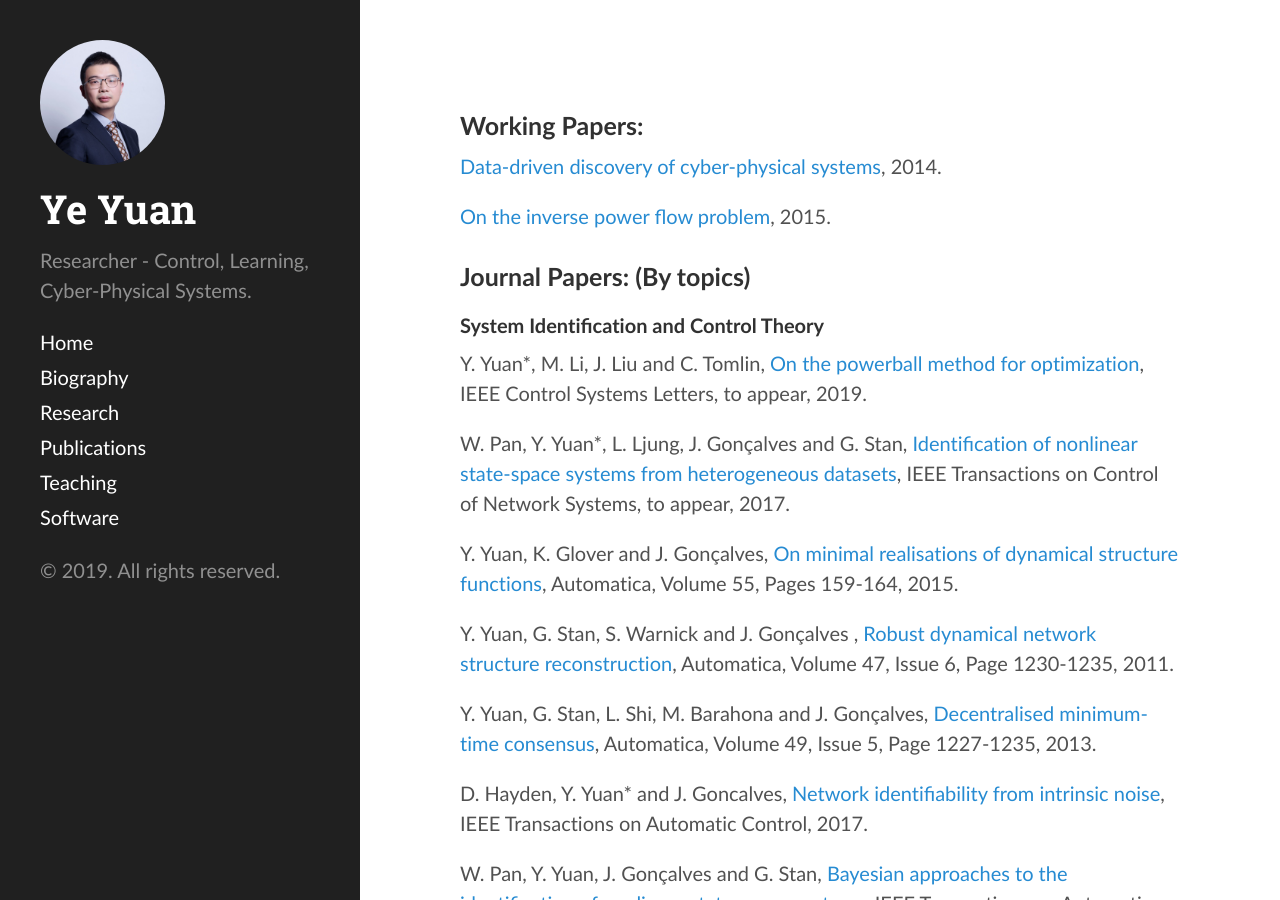
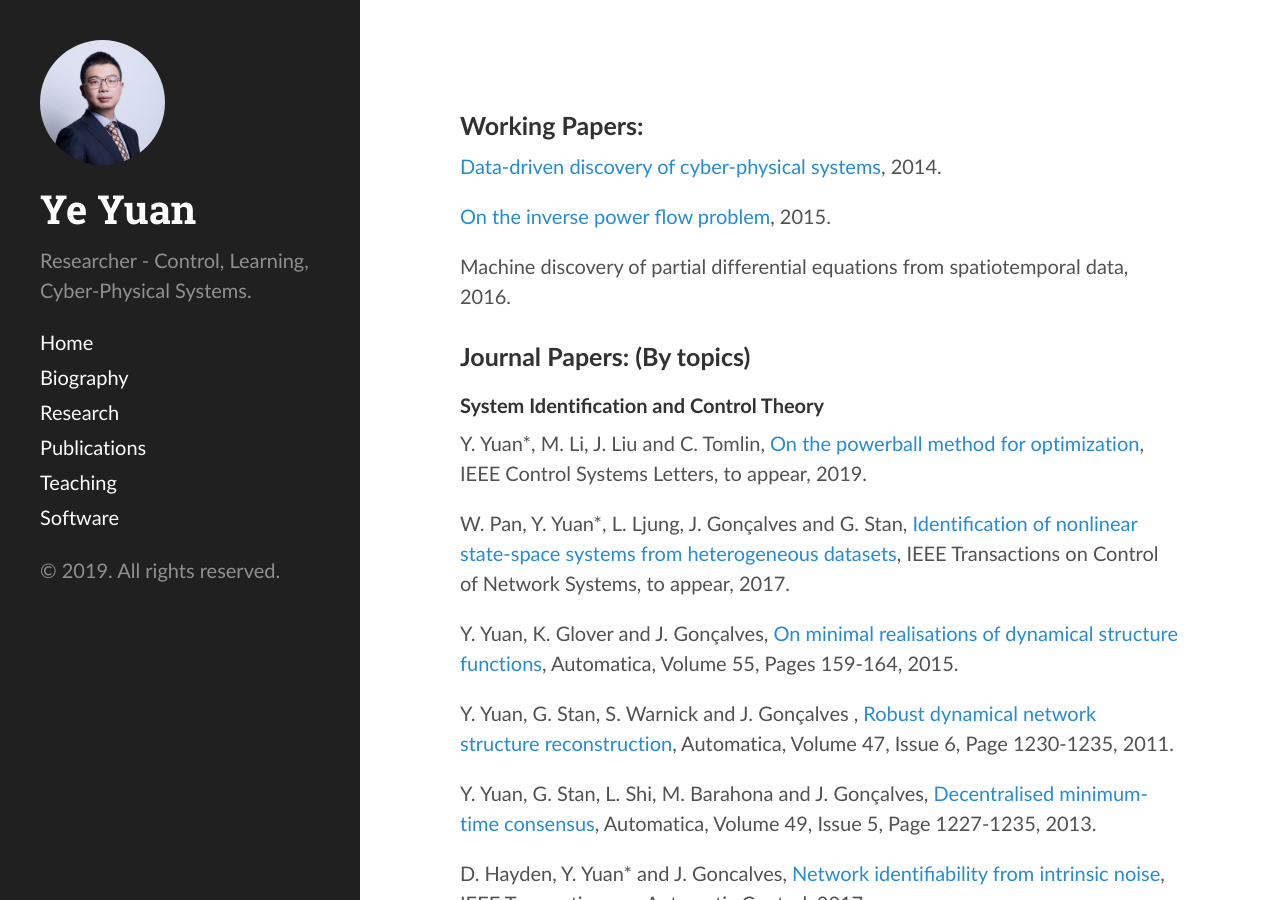
Before and after one commit to yy311/yy311.github.io, a Jekyll site: the page built from publication.md, in a window 1280 px wide and 900 px high. Built offline with Jekyll 4.4.1, drawn with Linux system fonts in a browser that asks for light colours.

Commit message:
Update publication.md

```diff
--- a/publication.md
+++ b/publication.md
@@ -8,6 +8,7 @@ layout: page
 
 [On the inverse power flow problem](https://arxiv.org/abs/1610.06631), 2015.
 
+Machine discovery of partial differential equations from spatiotemporal data, 2016.
 
 <h3>Journal Papers: (By topics)</h3>
 
```
